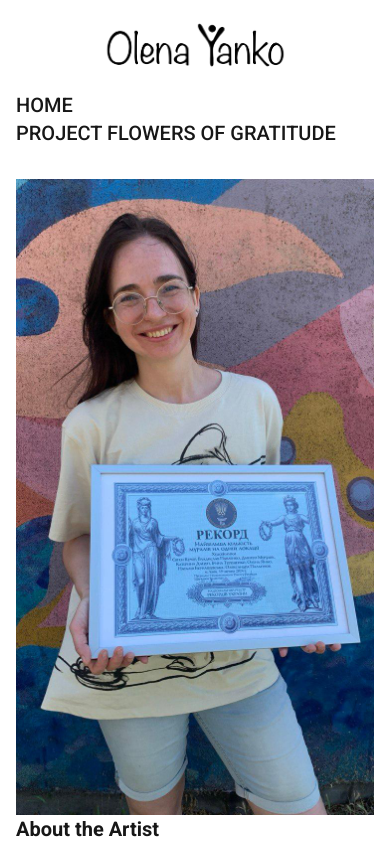
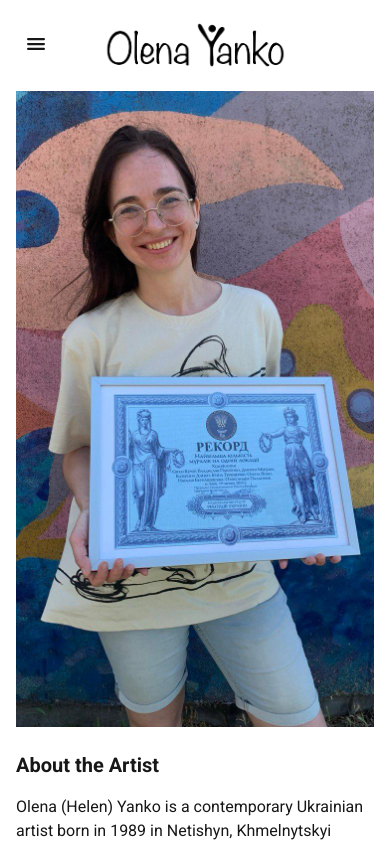
Before and after one commit to yanko-dima/murals-donation, a Next.js app: page / in a window 390 px wide. Shown: the top 844 px of the page. Built offline with nearby package versions, Linux system fonts and the light colour scheme.

Commit message:
update tailwind config, update mobile adaptation

```diff
--- a/package.json
+++ b/package.json
@@ -29,6 +29,7 @@
     "postcss": "^8",
     "prettier": "3.3.3",
     "react-icons": "^5.3.0",
+    "sass": "^1.79.3",
     "tailwindcss": "^3.4.1",
     "typescript": "^5"
   }
--- a/src/app/page.tsx
+++ b/src/app/page.tsx
@@ -1,4 +1,4 @@
-import HomeView from "@/views/HomeView";
+import HomeView from "@/views/home-view";
 
 const HomePage = () => {
   return <HomeView />;
--- a/src/components/header/index.tsx
+++ b/src/components/header/index.tsx
@@ -1,12 +1,14 @@
 import React from "react";
 import Logo from "@/components/logo";
-import MainNav from "@/components/main-nav";
+import DesktopNav from "@/components/nav/desctop-nav";
+import MobileNav from "@/components/nav/mobile-nav";
 
 const Header = () => {
   return (
-    <header>
+    <header className={"relative w-full"}>
       <Logo />
-      <MainNav />
+      <DesktopNav />
+      <MobileNav />
     </header>
   );
 };
--- a/src/components/main-nav/index.tsx
+++ b/src/components/nav/desctop-nav/index.tsx
@@ -1,20 +1,15 @@
 import React from "react";
 import Link from "next/link";
-
-const routes = [
-  {
-    name: "Home",
-    path: "/",
-  },
-  {
-    name: "Project Flowers of Gratitude",
-    path: "/flowers-of-gratitude",
-  },
-];
+import { routes } from "@/constants/routes";
 
 const MainNav = () => {
   return (
-    <nav className={"flex flex-wrap items-center mb-8 text-xl"}>
+    <nav
+      className={
+        "hidden lg:flex gap-2 flex-wrap justify-center items-center text-xl pl-4 pr-4 mb-8"
+      }
+      role="menu"
+    >
       {routes.map((route) => (
         <div key={route.name}>
           <Link
@@ -22,6 +17,7 @@ const MainNav = () => {
               "uppercase font-medium hover:bg-secondary py-2 px-4 whitespace-nowrap"
             }
             href={route.path}
+            target={route.isTargetBlank ? "_blank" : "_self"}
           >
             {route.name}
           </Link>
--- /dev/null
+++ b/src/components/nav/mobile-nav/index.tsx
@@ -0,0 +1,59 @@
+"use client";
+
+import React, { useState } from "react";
+import { IoMenu } from "react-icons/io5";
+import { IoMdClose } from "react-icons/io";
+import { Button } from "@/components/ui/button";
+import Link from "next/link";
+import { routes } from "@/constants/routes";
+
+const MobileNav = () => {
+  const [isOpen, setIsOpen] = useState(false);
+
+  const toggleMenu = () => {
+    setIsOpen(!isOpen);
+  };
+
+  return (
+    <>
+      <div className={"absolute left-0 top-6 z-10 lg:hidden"}>
+        {!isOpen && (
+          <Button variant={"ghost"} onClick={toggleMenu}>
+            <IoMenu />
+          </Button>
+        )}
+        {isOpen && (
+          <Button variant={"ghost"} onClick={toggleMenu}>
+            <IoMdClose />
+          </Button>
+        )}
+      </div>
+      {isOpen && (
+        <div
+          className={
+            "absolute flex bg-white pt-[70px] pb-12 left-0 top-0 z-9 w-full h-screen lg:hidden"
+          }
+        >
+          <nav className={"flex flex-col gap-4"} role="menu">
+            {routes.map((route) => (
+              <div key={route.name}>
+                <Link
+                  className={
+                    "uppercase font-medium hover:bg-secondary py-2 px-4 ml-2 whitespace-nowrap"
+                  }
+                  href={route.path}
+                  target={route.isTargetBlank ? "_blank" : "_self"}
+                  onClick={toggleMenu}
+                >
+                  {route.name}
+                </Link>
+              </div>
+            ))}
+          </nav>
+        </div>
+      )}
+    </>
+  );
+};
+
+export default MobileNav;
--- a/src/constants/routes.ts
+++ b/src/constants/routes.ts
@@ -2,3 +2,21 @@ export enum ROUTES {
   HOME = "/",
   FLOWERS_OF_GRATITUDE = "/flowers-of-gratitude",
 }
+
+export const routes = [
+  {
+    name: "Home",
+    path: "/",
+    isTargetBlank: false,
+  },
+  {
+    name: "Project Flowers of Gratitude",
+    path: "/flowers-of-gratitude",
+    isTargetBlank: false,
+  },
+  {
+    name: "CV",
+    path: "https://drive.google.com/file/d/105IAO21r-bcrBPEVwfnLs4FAKZQR14mL/view",
+    isTargetBlank: true,
+  },
+];
--- a/src/views/flowers-of-gratitude/components/sector-concept/index.tsx
+++ b/src/views/flowers-of-gratitude/components/sector-concept/index.tsx
@@ -9,7 +9,7 @@ const { GOAL, CONCEPT } = FLOWERS_OF_GRATITUDE;
 
 const SectorConcept = () => {
   return (
-    <div className={"flex flex-wrap gap-6 mb-12 lg:flex-nowrap"}>
+    <div className={"flex flex-wrap gap-6 mb-8 lg:flex-nowrap"}>
       <div className={"min-w-60 w-full lg:w-1/2"}>
         <Image src={cars} alt={"flowers for hope"} />
       </div>
--- a/src/views/flowers-of-gratitude/components/sector-haderslev/index.tsx
+++ b/src/views/flowers-of-gratitude/components/sector-haderslev/index.tsx
@@ -9,7 +9,7 @@ const { HADERSLEV } = DENMARK_MURALS;
 
 const SectorHaderslev = () => {
   return (
-    <div className={"flex flex-wrap gap-6 mb-12 lg:flex-nowrap"}>
+    <div className={"flex flex-wrap gap-6 mb-8 lg:flex-nowrap"}>
       <div className={"min-w-60 w-full lg:w-1/2"}>
         <Image src={haderslev} alt={"haderslev"} />
       </div>
--- a/src/views/flowers-of-gratitude/components/sector-symbolism/index.tsx
+++ b/src/views/flowers-of-gratitude/components/sector-symbolism/index.tsx
@@ -11,9 +11,7 @@ const { SYMBOLISM, IMPLEMENTATION, SOCIAL_ASPECT, FEATURE_PLANS } =
 const SectorSymbolism = () => {
   return (
     <div
-      className={
-        "flex flex-wrap gap-6 mb-12 lg:flex-nowrap lg:flex-row-reverse"
-      }
+      className={"flex flex-wrap gap-6 mb-8 lg:flex-nowrap lg:flex-row-reverse"}
     >
       <div className={"min-w-60 w-full lg:w-1/2"}>
         <Image src={symbolism} alt={"flowers symbolism"} />
@@ -36,7 +34,7 @@ const SectorSymbolism = () => {
           <Title text={FEATURE_PLANS.TITLE} type={TITLES.H2} isDots />
           <p className={"mb-4"}>{FEATURE_PLANS.DESCRIPTION}</p>
         </div>
-        <PayPalButton className={"mb-4"} />
+        <PayPalButton />
       </div>
     </div>
   );
--- a/src/views/HomeView/components/sector-about/index.tsx
+++ b/src/views/home-view/components/sector-about/index.tsx
@@ -10,15 +10,15 @@ const { TITLE, DESCRIPTIONS } = ABOUT;
 const aboutH2 = "About the Artist";
 const projectsH2 = "Projects";
 
-const SectorMain = () => {
+const SectorAbout = () => {
   return (
-    <>
+    <div className={"mb-8"}>
       <div className={"hidden opacity-0"}>
         <Title text={TITLE} type={TITLES.H1} />
       </div>
 
       <div className={"flex flex-wrap gap-6 mb-12 lg:flex-nowrap"}>
-        <div className={"min-w-60 w-full lg:w-1/2"}>
+        <div className={"min-w-60 w-full lg:w-1/2 ml-auto mr-auto"}>
           <Image
             src={helen}
             alt={"Olena Yanko Artist"}
@@ -36,8 +36,8 @@ const SectorMain = () => {
           <ClientButton />
         </div>
       </div>
-    </>
+    </div>
   );
 };
 
-export default SectorMain;
+export default SectorAbout;
--- a/src/views/HomeView/index.tsx
+++ b/src/views/home-view/index.tsx
@@ -1,5 +1,5 @@
 import Container from "@/components/container";
-import SectorAbout from "@/views/HomeView/components/sector-about";
+import SectorAbout from "@/views/home-view/components/sector-about";
 
 const HomeView = () => {
   return (
--- a/tailwind.config.ts
+++ b/tailwind.config.ts
@@ -6,6 +6,7 @@ const config: Config = {
     "./src/pages/**/*.{js,ts,jsx,tsx,mdx}",
     "./src/components/**/*.{js,ts,jsx,tsx,mdx}",
     "./src/app/**/*.{js,ts,jsx,tsx,mdx}",
+    "./src/views/**/*.{js,ts,jsx,tsx,mdx}",
   ],
   theme: {
     extend: {
```
Also changed, not shown: 1 other file (tests, documents, lock files or other folders).
